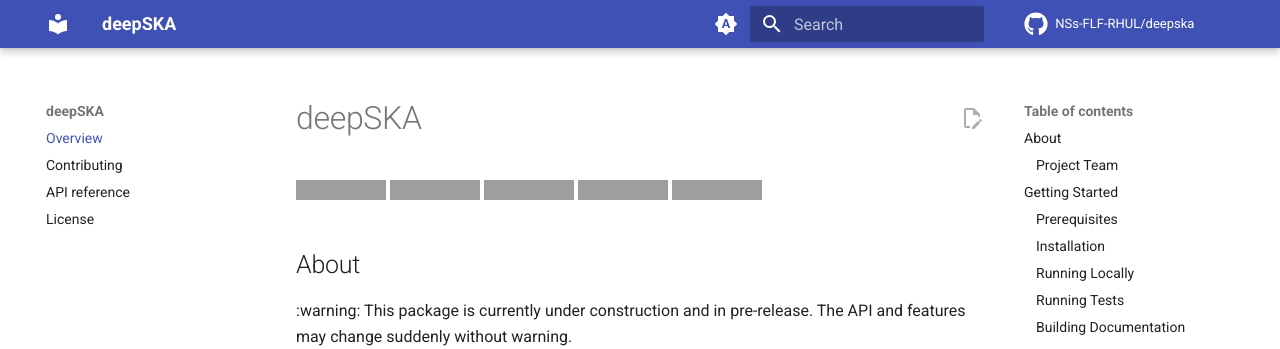
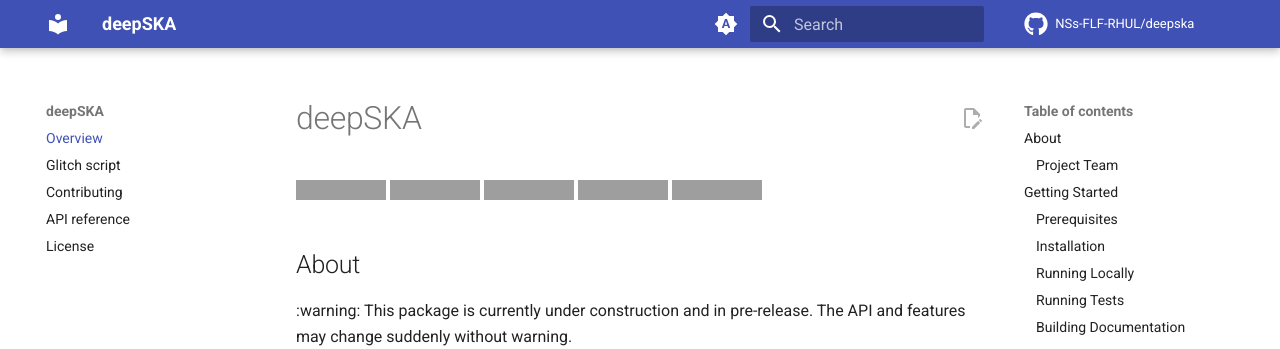
Before and after one commit to NSs-FLF-RHUL/deepSKA, an MkDocs documentation site: the page built from docs/index.md, in a window 1280 px wide. Shown: the top 349 px of the page. Built offline with MkDocs 1.6.1 and Material for MkDocs 9.7.7, drawn with Linux system fonts in a browser that asks for light colours; comment, search, counter and statistics services are not loaded; grey boxes are pictures that could not be loaded.

Commit message:
Add page to site nav

```diff
--- a/mkdocs.yml
+++ b/mkdocs.yml
@@ -35,6 +35,7 @@
 
 nav:
   - Overview: index.md
+  - Glitch script: glitch-script-explanation.md
   - Contributing: contributing.md
   - API reference: api.md
   - License: LICENSE.md
```
